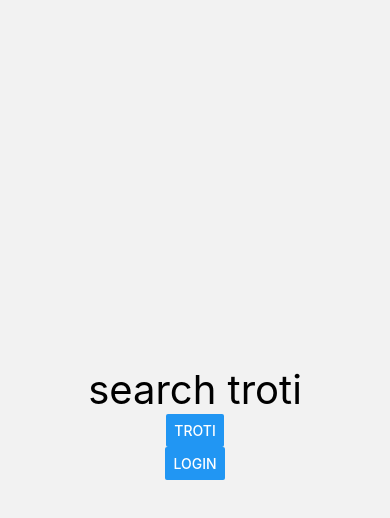
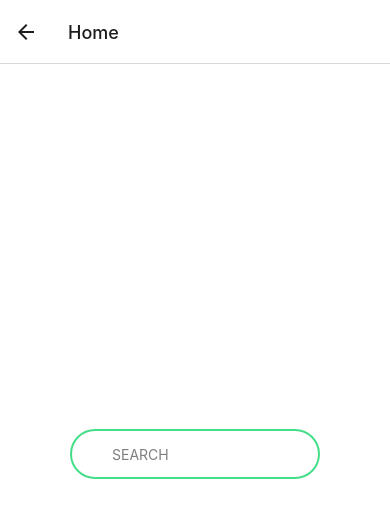
Before and after one commit to trotispeed/trotispeed_frontend, a React Native app: screen /Home in a window 390 px wide. Shown: the top 518 px of the page. Built offline with nearby package versions, Linux system fonts and the light colour scheme.

Commit message:
i add search input

```diff
--- a/App.js
+++ b/App.js
@@ -14,14 +14,13 @@ import TrotiScreen from './src/views/screens/TrotiScreen';
 
 
 
-
 const Stack = createNativeStackNavigator();
 
 function App() {
   return (
     <NavigationContainer>
       <Stack.Navigator  initialRouteName="Login">
-        <Stack.Screen  name="Home" component={HomeScreen} options={{headerShown: false,}}/>
+        <Stack.Screen  name="Home" component={HomeScreen} />
         <Stack.Screen name="Login" component={LoginScreen} options={{headerShown: false,}}/>
         <Stack.Screen name="Register" component={RegistrationScreen} options={{headerShown: false,}}/>
         <Stack.Screen name="Troti" component={TrotiScreen} options={{headerShown: false,}}/>
--- a/src/views/screens/HomeScreen.js
+++ b/src/views/screens/HomeScreen.js
@@ -1,23 +1,39 @@
 import * as React from 'react';
-import { View , Text, Button} from 'react-native';
+import { View, Text, StyleSheet, TextInput, TouchableOpacity, Image } from 'react-native';
 
 function HomeScreen({ navigation }) {
-
+  const [number, onChangeNumber] = React.useState(null);
 
   return (
-    <View style={{ flex: 1, alignItems: 'center', justifyContent: 'center' }}>
-      <Text style={{ fontSize: 40}}>search troti</Text>
-      <Button
-        title="Troti"
-        onPress={() => navigation.push('Troti')}
+    <View style={styleSheet.appContainer}>
+      <TextInput
+        style={styleSheet.input}
+        placeholderTextColor={'#817D7D'}
+        onChangeText={onChangeNumber}
+        placeholder="SEARCH"
       />
-      <Button
-        title="login"
-        onPress={() => navigation.push('Login')}
-      />
+
     </View>
   );
 }
 
+const styleSheet = StyleSheet.create({
+    appContainer: {
+    alignItems: 'center',
+    justifyContent: 'center',
+    flex: 1,
+    backgroundColor: '#FFFFFF',
+  },
+  input: {
+    margin: 15,
+    paddingLeft: 40,
+    borderRadius: 30,
+    borderColor: '#45DE88',
+    borderWidth: 2,
+    width: 250,
+    height: 50,
+  }
+
+})
 
 export default HomeScreen;
```
Also changed, not shown: package.json (+5 -2 lines), 1 other file (tests, documents, lock files or other folders).
